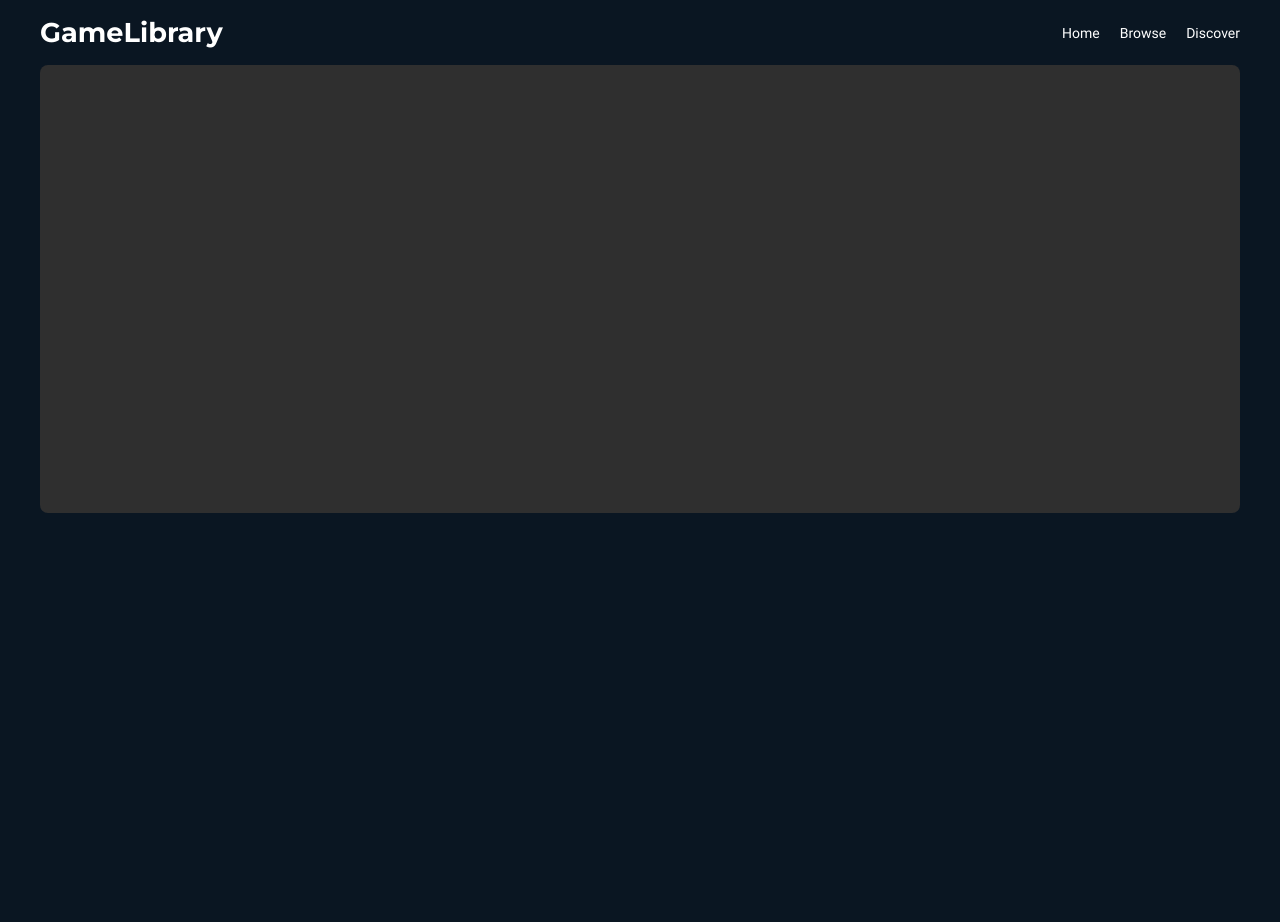
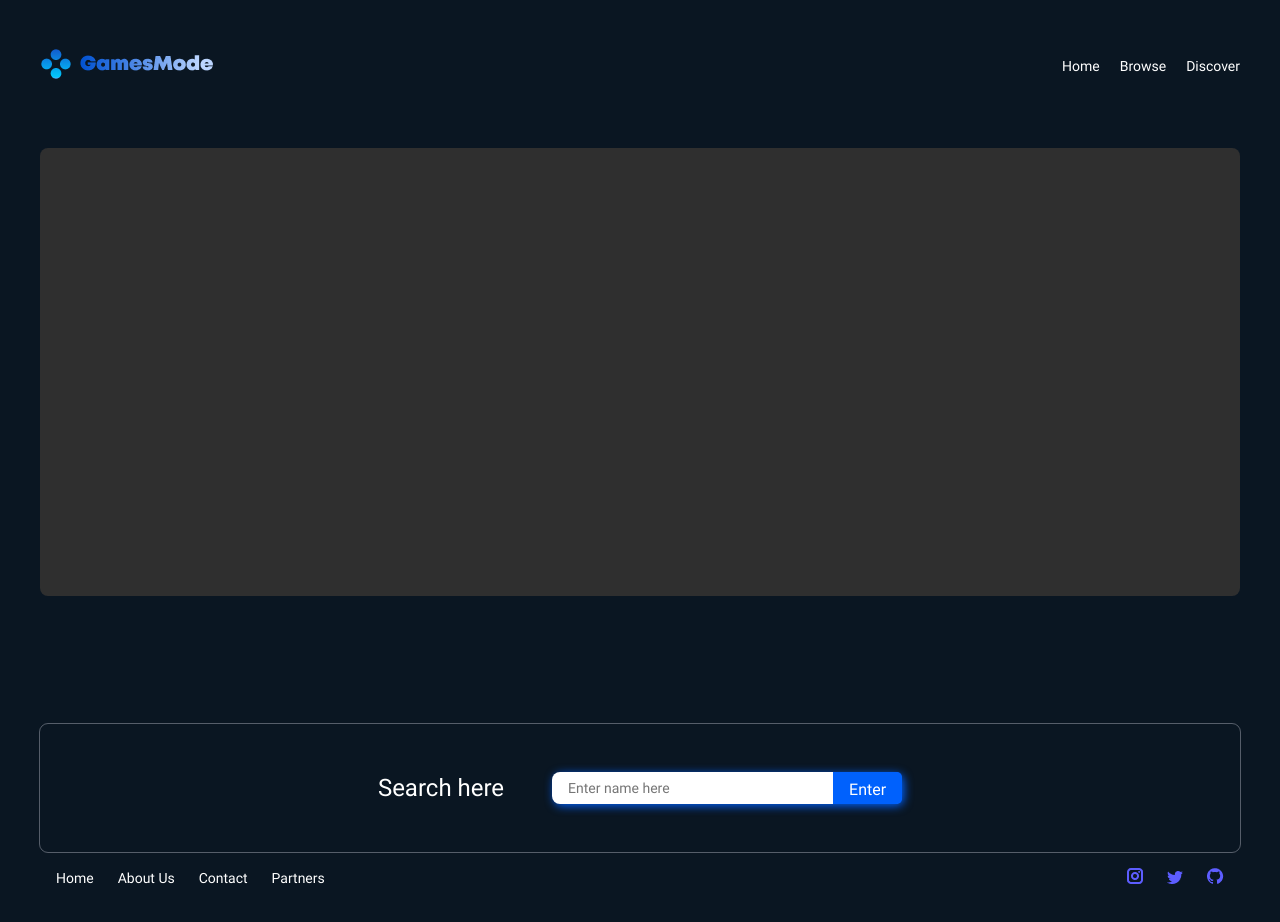
Before and after one commit to Makinloot/game-library, a website with bundled scripts: page public/index.html in a window 1280 px wide. Before the commit the page ends 800 px from the top, so only its background shows below. Built offline with nearby package versions, Linux system fonts and the light colour scheme; files whose address does not match are found by name.

Commit message:
added footer

```diff
--- a/public/index.html
+++ b/public/index.html
@@ -9,11 +9,14 @@
   </head>
   <body class="p-1">
     <!-- header -->
-    <header class="header">
+    <header class="header py-2">
       <div class="container">
         <div class="header__wrapper wrapper flex">
           <div class="header__logo">
-            <h1>GameLibrary</h1>
+            <!-- <h1>GameLibrary</h1> -->
+            <a href="./index.html">
+              <img src="./images/logo.png" alt="logo">
+            </a>
           </div>
           <!-- header menu -->
           <div class="header__menu flex">
@@ -28,18 +31,44 @@
     <main class="main">
       <div class="container">
         <!-- hero section -->
-        <section class="hero grid my-1">
+        <section class="hero grid my-2">
           <div class="hero__primary" id="current-img"></div>
           <div class="hero__secondary grid" id="thumbnail-images"></div>
         </section>
         <!-- slider -->
-        <section class="slider my-2">
+        <section class="slider my-4">
           <div class="swiper mySwiper">
             <div class="swiper-wrapper grid" id="free-mode-slider"></div>
           </div>
         </section>
       </div>
     </main>
+    <footer class="footer my-4">
+      <div class="container">
+        <div class="footer__wrapper wrapper">
+          <form action="#" class="footer__form flex">
+            <label for="search">Search here</label>
+            <div class="footer__input-wrapper">
+              <input type="search" name="search" id="search" placeholder="Enter name here" autocomplete="off" required>
+              <input type="submit" value="Enter">
+            </div>
+          </form>
+          <div class="footer__menu-wrapper flex p-1">
+            <nav class="footer__menu flex">
+              <a href="./index.html" class="footer__menu-link">home</a>
+              <a href="#" class="footer__menu-link">about us</a>
+              <a href="#" class="footer__menu-link">contact</a>
+              <a href="#" class="footer__menu-link">partners</a>
+            </nav>
+            <div class="footer__socials flex">
+              <a href="#"><img src="./images/instagram.png" alt="instagram"></a>
+              <a href="#"><img src="./images/twitter.png" alt="twitter"></a>
+              <a href="#"><img src="./images/github.png" alt="github"></a>
+            </div>
+          </div>
+        </div>
+      </div>
+    </footer>
     <script type="module" src="./js/main.js"></script>
   </body>
 </html>
--- a/public/scss/_responsive.scss
+++ b/public/scss/_responsive.scss
@@ -62,6 +62,26 @@
             }
         }
     }
+
+    // footer styles {
+        .footer {
+
+            &__form {
+                padding: 3rem 1rem;
+                gap: 2rem;
+            }
+
+            &__menu-wrapper {
+                gap: 1.5rem;
+                justify-content: center;
+                flex-wrap: wrap;
+            }
+
+            &__menu {
+                gap: 1rem;
+            }
+
+        }
 }
 
 @media (max-width: 320px) {
@@ -76,4 +96,5 @@
             }
         }
     }
+
 }
--- a/public/scss/_utilities.scss
+++ b/public/scss/_utilities.scss
@@ -19,6 +19,8 @@
 %link {
     position: relative;
     font-size: $fs-small;
+    text-transform: capitalize;
+    white-space: nowrap;
 }
 
 %link::after {
@@ -41,6 +43,22 @@
     @extend %link;
 }
 
+// buttons
+%button {
+    background-color: $clr-primary;
+    border: none;
+    padding: .5rem 1rem;
+    cursor: pointer;
+}
+
+%button:hover {
+    transform: scale(0.9);
+}
+
+.button-primary {
+    @extend %button;
+}
+
 // margin & paddings
 $amounts: (1, 2, 3, 4, 5);
 
--- a/public/scss/_variables.scss
+++ b/public/scss/_variables.scss
@@ -10,4 +10,4 @@ $clr-primary: #0061FD;
 $clr-secondary: #2F2F2F;
 $clr-dark: #141414;
 $clr-light: #FFFFFF;
-$clr-darklight: #EBEBF599;
+$clr-darklight: #ebebf556;
--- a/public/scss/style.scss
+++ b/public/scss/style.scss
@@ -10,11 +10,6 @@
     &__wrapper {
         justify-content: space-between;
         flex-wrap: wrap;
-    }
-
-    &__logo h1 {
-        font-family: $ff-secondary;
-        font-size: $fs-big + .2rem;
     }
 
     &__menu {
@@ -32,7 +27,7 @@
     grid-template-columns: 80% 1fr;
     gap: .5rem;
     height: min(448px, 448px);
-    padding: .3rem;
+    padding: .5rem;
     background-color: $clr-secondary;
     border-radius: 8px;
 
@@ -138,4 +133,67 @@
     }
 }
 
+// footer styles
+.footer {
+
+    &__form {
+        padding: 3rem;
+        gap: 3rem;
+        flex-wrap: wrap;
+        outline: 1px solid $clr-darklight;
+        border-radius: .5rem;
+
+        label {
+            font-family: $ff-primary;
+            font-size: $fs-big;
+        }
+    }
+
+    &__input-wrapper {
+        position: relative;
+        width: 350px;
+        max-width: 100%;
+
+        input[type=search] {
+            padding: .5rem 1rem;
+            font-size: $fs-small;
+            color: $clr-dark;
+            width: 100%;
+            border: none;
+            outline: none;
+            border-radius: 8px;
+            box-shadow: 2px 2px  10px $clr-primary;
+        }
+
+        input[type=submit] {
+            @extend %button;
+            position: absolute;
+            right: 0rem;
+            height: 100%;
+            border-radius: 0 5px 5px 0;
+        }
+    }
+
+    &__menu-wrapper {
+        justify-content: space-between;
+    }
+
+    &__menu {
+        gap: 1.5rem;
+    }
+
+    &__menu-link {
+        @extend %link;
+    }
+
+    &__socials {
+        gap: 1.5rem;
+
+        img {
+            max-width: 24px;
+            max-height: 24px;
+        }
+    }
+}
+
 @import 'responsive';
```
Also changed, not shown: public/css/style.css, public/images/github.png (added), public/images/instagram.png (added), public/images/logo.png (added), public/images/twitter.png (added).
